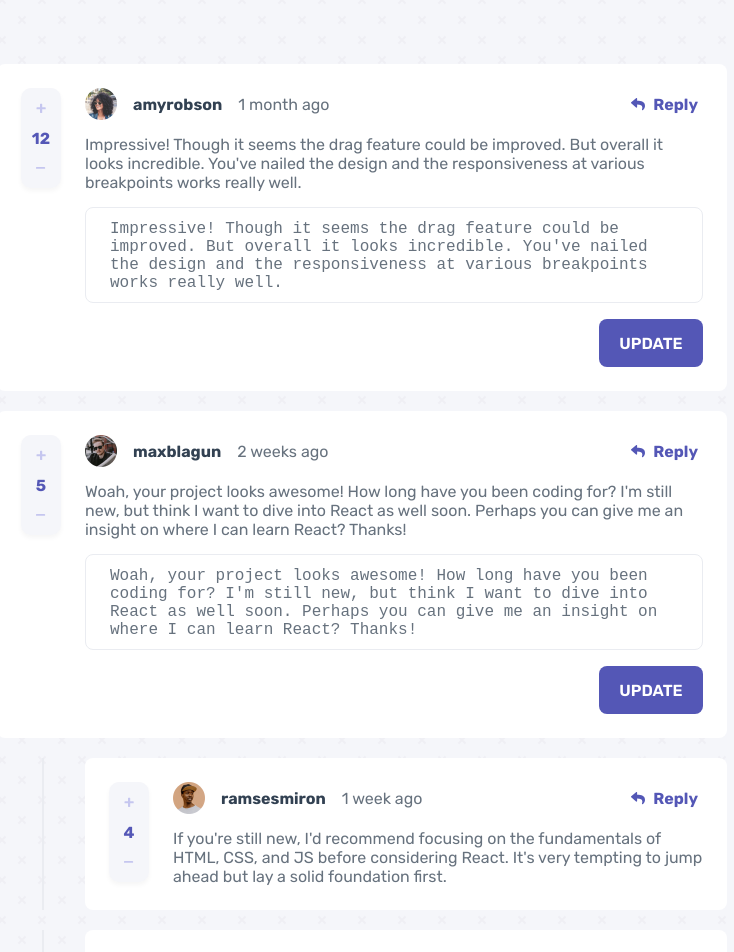
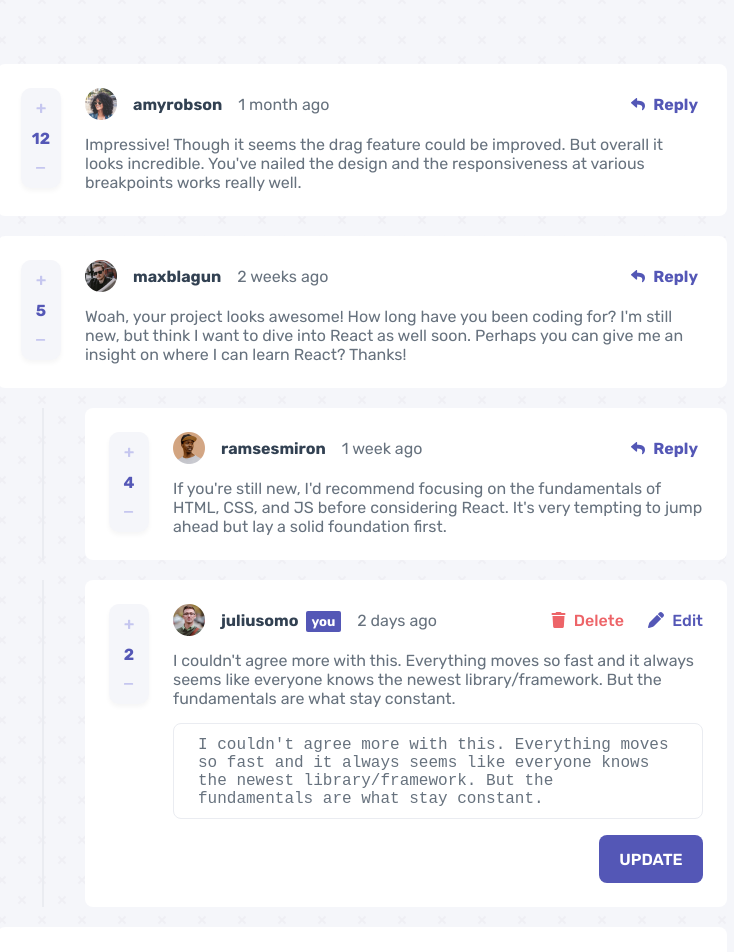
Before and after one commit to adarshcodes/interective-comment-section, a React (Create React App) app: page / in a window 1280 px wide. Shown: the top 952 px of the page, without its empty margins (278-1012 px from the left). Built offline with nearby package versions, Linux system fonts and the light colour scheme.

Commit message:
rendering update textarea to superuser

```diff
--- a/src/components/Comment.jsx
+++ b/src/components/Comment.jsx
@@ -56,6 +56,7 @@ function Comment(props) {
 
 				<p className="comment--comment-text">{props.text}</p>
 
+				{props.username === props.superuser ? (
 					<div className="update-last">
 						<textarea
 							className="new-comment__add-comment comment-textarea comment--comment-text comment-update"
@@ -66,6 +67,7 @@ function Comment(props) {
 
 						<div className="new-comment__btn-comment btn-update">Update</div>
 					</div>
+				) : null}
 			</div>
 		</div>
 	);
--- a/src/components/Replies.jsx
+++ b/src/components/Replies.jsx
@@ -55,6 +55,19 @@ function Replies(props) {
 				</div>
 
 				<p className="comment--comment-text">{props.text}</p>
+
+				{props.username === props.superuser ? (
+					<div className="update-last">
+						<textarea
+							className="new-comment__add-comment comment-textarea comment--comment-text comment-update"
+							name="content"
+							value={props.text}
+							onChange={props.handleTyping}
+						></textarea>
+
+						<div className="new-comment__btn-comment btn-update">Update</div>
+					</div>
+				) : null}
 			</div>
 		</div>
 	);
```
Lines whose indentation alone changed are shown as unchanged.
